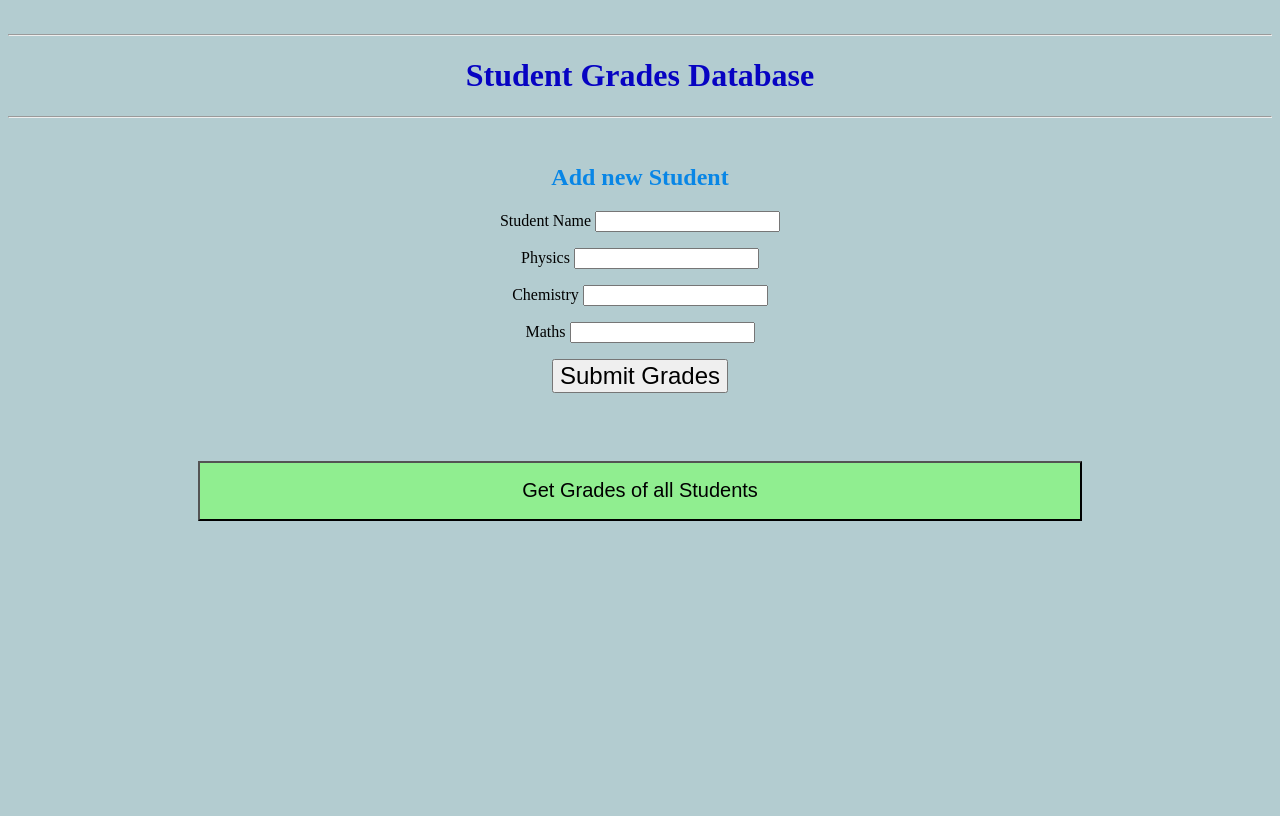
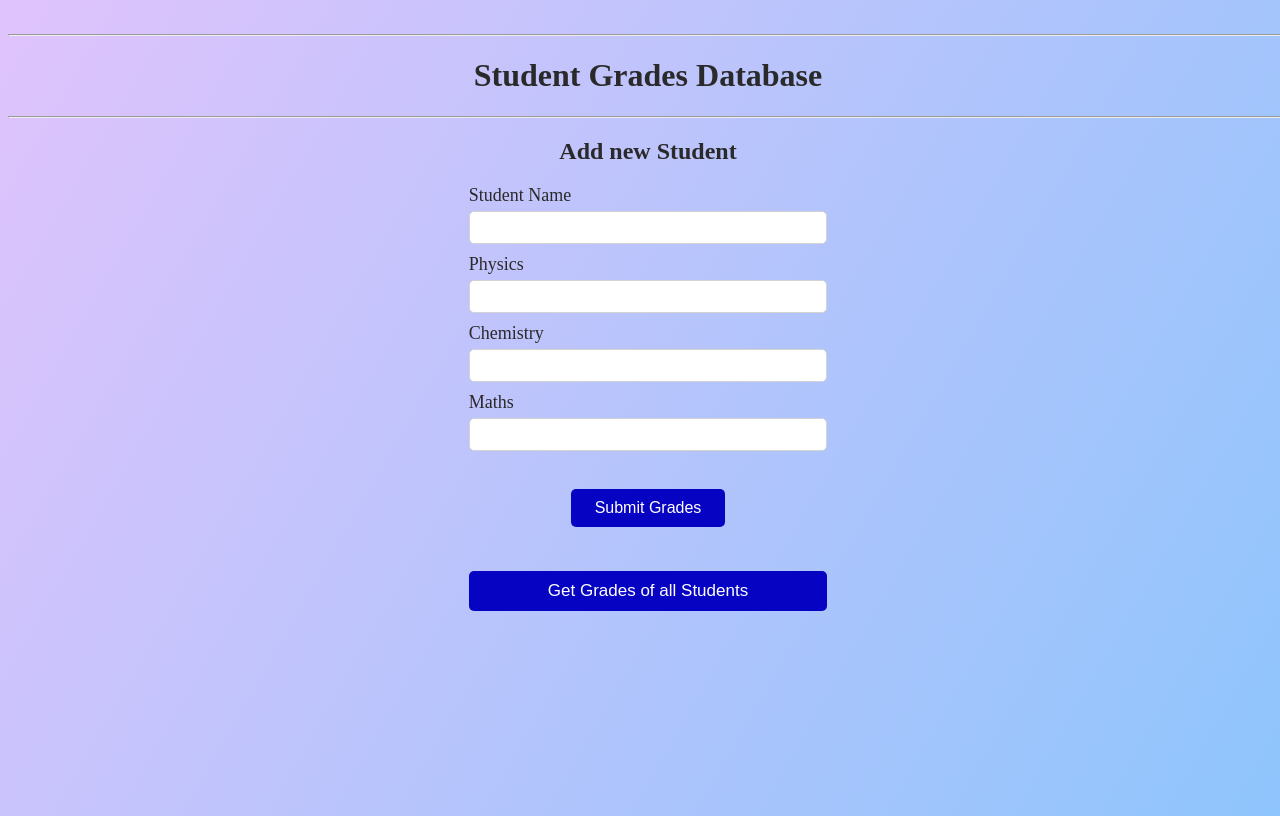
Before and after one commit to nacpatil/Flask_api_demo, a Flask app: page / in a window 1280 px wide. Before the commit the page ends 521 px from the top, so only its background shows below. Run offline with Flask 2, Linux system fonts and the light colour scheme.

Commit message:
Add css for student.html

```diff
--- /dev/null
+++ b/static/css/student.css
@@ -0,0 +1,58 @@
+body
+{
+    background:linear-gradient(120deg, #e0c3fc 0%, #8ec5fc 100%);
+  height:100vh;
+  color:rgb(43, 42, 42);
+  width:100vw;
+  box-sizing:border-box;
+  text-align:center;
+}
+#student_form
+{
+  width:100%;
+  text-align:center;
+  display:flex;
+  flex-direction:column;
+
+}
+p
+{
+  text-align:left;
+  width:28%;
+  margin:0 auto;
+  display:flex;
+  flex-direction:column;
+  margin-bottom:10px;
+}
+label
+{
+  font-size:18px;
+  margin-bottom:5px;
+}
+input
+{
+  padding:8px;
+  outline:none;
+  border:none;
+  border:1px solid lightgrey;
+  border-radius:5px;
+}
+#submit,#getAll
+{
+   width:12%;
+   margin:0 auto;
+   margin-top:10px;
+   padding:10px 20px;
+   background-color:rgb(7, 3, 194);
+   color:white;
+   font-size:16px;
+   border:none;
+   border-radius:5px;
+   outline:none;
+
+}
+#getAll
+{
+  width:28%;
+  font-size:17px;
+}
--- a/templates/student.html
+++ b/templates/student.html
@@ -1,32 +1,35 @@
 <html>
-   <center>
-   <body style="background-color:rgb(179, 204, 208);">
+   <head>
+      <link rel="stylesheet" href="{{ url_for('static', filename='css/student.css') }}">
+   </head>
+   <body >
       <br>
       <hr>
-      <h1 style="color:rgb(7, 3, 194);">Student Grades Database </h1>
+      <h1>Student Grades Database </h1>
       <hr>
-      <br>
-   <h2 style="color:rgb(8, 134, 230);">Add new Student </h2>
+     <h2>Add new Student </h2>
+   <form id="student_form"  action = "http://localhost:5000/result" method = "POST">
+       <p>
+         <label>Student Name </label>
+     <input type = "text" name = "Name" />
+     </p>
+     <p><label>Physics </label>
+         <input type = "text" name = "Physics" /></p>
+     <p>
+       <label>Chemistry </label>
+       <input type = "text" name = "Chemistry"/></p>
 
-      <form action = "http://localhost:5000/result" method = "POST">
-         <p>Student Name <input type = "text" name = "Name" /></p>
-         <p>Physics <input type = "text" name = "Physics" /></p>
-         <p>Chemistry <input type = "text" name = "Chemistry" /></p>
-         <p>Maths <input type ="text" name = "Mathematics" /></p>
-         <p><b><input type = "submit" style="font-size: 150%" value = "Submit Grades" /></b></p>
+     <p>
+       <label>
+       Maths</label>
+       <input type ="text" name = "Mathematics" /></p>
+    <br/>
+     <input type = "submit" id="submit" value = "Submit Grades" />
       </form>
+     <br>
+      <form id ="form_s" action = "http://localhost:5000/fulllist" method = "GET">
+         <input type = "submit"
+                id="getAll"
+                value = "Get Grades of all Students"  />      </form>
    </body>
-</center>
-   <br>
-   <br>
-   <center>
-   <body>
-      <form id ="form_s" action = "http://localhost:5000/fulllist" method = "GET">
-         <p><input type = "submit"  style="background-color:lightgreen; font-size : 20px; width: 70%; height: 60;" value = "Get Grades of all Students"  /></p>
-      </form>
-   </body>
-   </center>
-
-
-
 </html>
```
